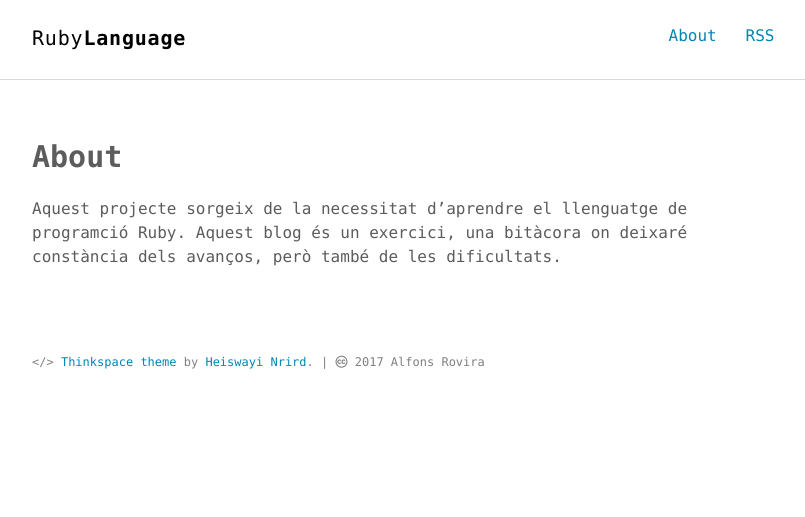
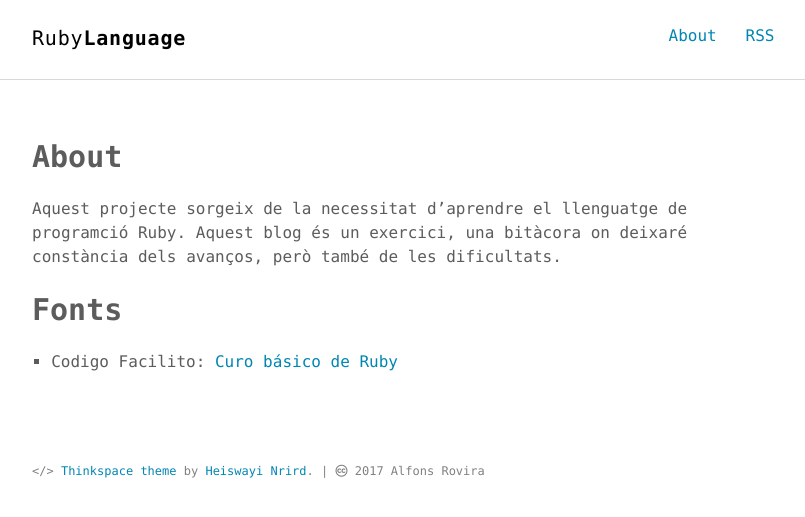
Before and after one commit to inclusa/ruby, a Jekyll site: the page built from about.md, in a window 1280 px wide. Shown: the top 517 px of the page, without its empty margins (232-1037 px from the left). Built offline with Jekyll 4.4.1, drawn with Linux system fonts in a browser that asks for light colours.

Commit message:
Enllaços

```diff
--- a/about.md
+++ b/about.md
@@ -6,3 +6,7 @@ permalink: /about/
 
 
 Aquest projecte sorgeix de la necessitat d'aprendre el llenguatge de programció Ruby. Aquest blog és un exercici, una bitàcora on deixaré constància dels avanços, però també de les dificultats.
+
+# Fonts
+
+- Codigo Facilito: [Curo básico de Ruby](https://codigofacilito.com/cursos/Ruby)
```
